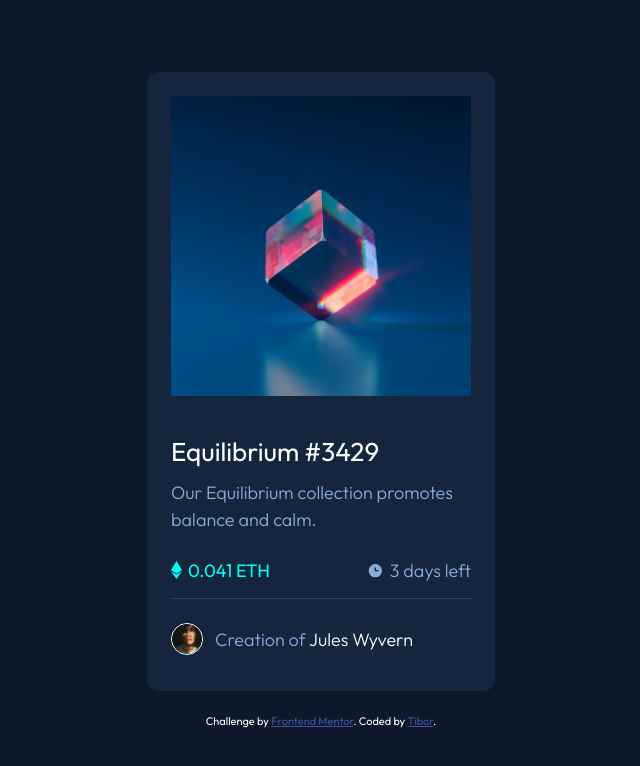
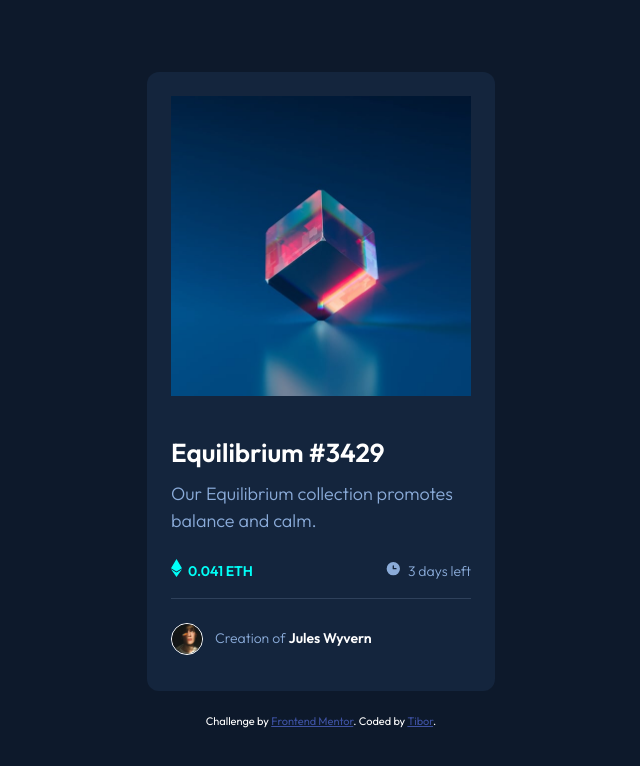
Before and after one commit to tibormiklos/fm-2-nft-preview-card, a plain HTML site: page index.html in a window 1280 px wide. Shown: the whole page, without its empty margins (319-959 px from the left). Drawn offline with nearby package versions, Linux system fonts and the light colour scheme.

Commit message:
minor css amends

```diff
--- a/style.css
+++ b/style.css
@@ -71,7 +71,7 @@ body {
 
 .description h1 {
     font-size: 24px;
-    font-weight: 500;
+    font-weight: 600;
     margin-bottom: 12px;
 }
 
@@ -96,7 +96,7 @@ body {
 
 .price .price-tag {
     color: var(--cyan);
-    font-weight: 500;
+    font-weight: 600;
 }
 
 .price .price-tag::before {
@@ -109,6 +109,10 @@ body {
     content: url(./images/icon-clock.svg);
     padding-right: 6px;
     vertical-align: middle;
+}
+
+.price-tag, .time-left, .author {
+    font-size: 14px;
 }
 
 .author {
@@ -127,6 +131,9 @@ body {
     margin-right: var(--spacer-s);
 }
 
+.author a {
+    font-weight: 600;
+}
 .author a,
 h1 a {
     color: var(--white);
```
Also changed, not shown: 1 other file.
